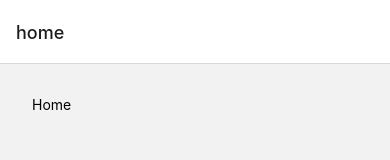
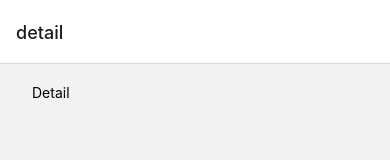
Before and after one commit to Hugovarellaa/nlw-01-omnistack, a React Native app in the folder mobile/: screen / in a window 390 px wide. Shown: the top 160 px of the page. Built offline with nearby package versions, Linux system fonts and the light colour scheme.

Commit message:
feat: test routes

```diff
--- a/mobile/src/routes/app.routes.tsx
+++ b/mobile/src/routes/app.routes.tsx
@@ -1,5 +1,5 @@
 import { createNativeStackNavigator } from '@react-navigation/native-stack'
-import { History } from '../screens/History'
+import { Detail } from '../screens/Detail'
 import { Home } from '../screens/Home'
 
 const { Navigator, Screen } = createNativeStackNavigator()
@@ -7,8 +7,8 @@ const { Navigator, Screen } = createNativeStackNavigator()
 export function AppRoutes() {
   return (
     <Navigator>
+      <Screen name="detail" component={Detail} />
       <Screen name="home" component={Home} />
-      <Screen name="history" component={History} />
     </Navigator>
   )
 }
```
